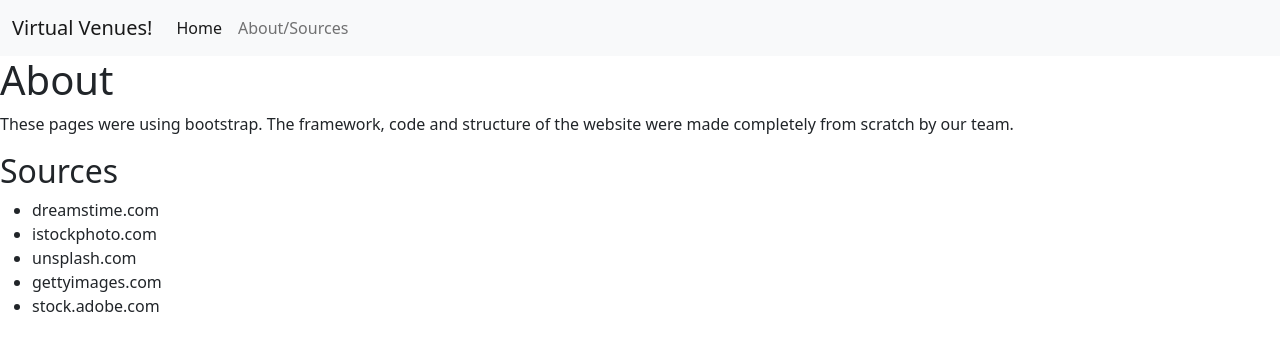
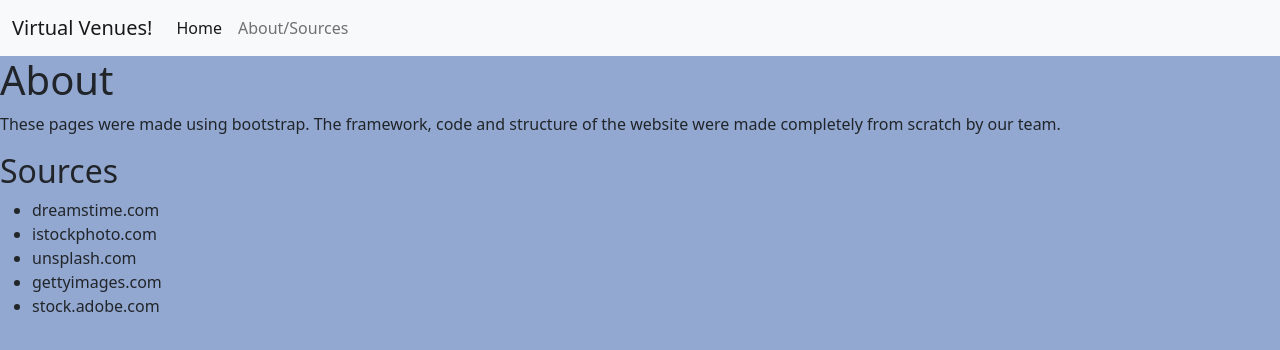
Before and after one commit to titan678/aboutvenues, a plain HTML site: page index.html in a window 1280 px wide. Drawn offline with nearby package versions, Linux system fonts and the light colour scheme.

Commit message:
Update index.html

```diff
--- a/index.html
+++ b/index.html
@@ -34,7 +34,7 @@
 </nav>
 
 <h1>About</h1>
-  <p>These pages were using bootstrap. The framework, code and structure of the website were made completely from scratch by our team.</p>
+  <p>These pages were made using bootstrap. The framework, code and structure of the website were made completely from scratch by our team.</p>
 <h2>Sources</h2>
  <ul>
 <li>dreamstime.com</li>
@@ -44,5 +44,8 @@
 <li>stock.adobe.com</li>
 
   </ul>
+<style>
+body {background-color: #92a8d1;}
+   </style>
 </body>
 </html>
```
